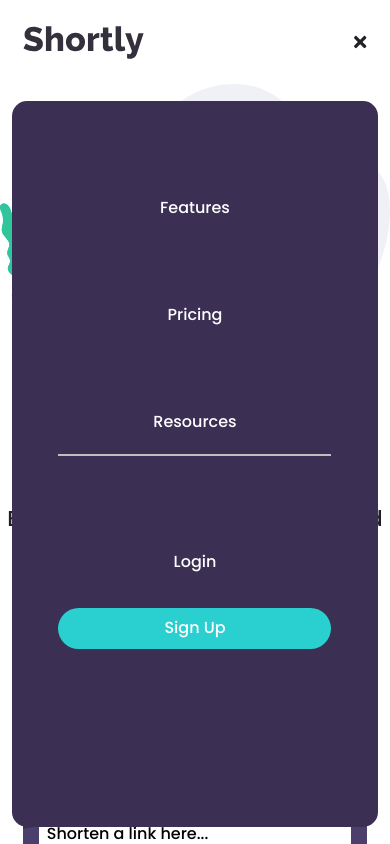
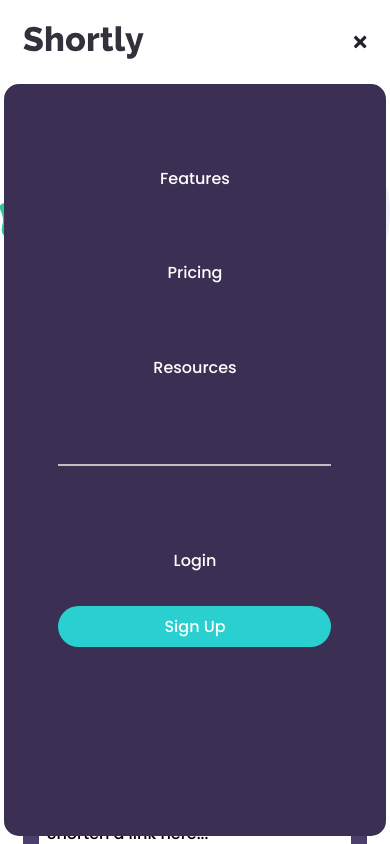
Before and after one commit to sarahkvburnett/shortly-url, a React (Create React App) app in the folder client/: page / in a window 390 px wide. Both pictures are taken after a click on the element 358 px from the left and 42 px from the top of the page. Shown: the top 844 px of the page. Built offline with nearby package versions, Linux system fonts and the light colour scheme.

Commit message:
link bug

```diff
--- a/client/src/components/NavBar.js
+++ b/client/src/components/NavBar.js
@@ -35,7 +35,7 @@ const NavBar = () => {
                         <NavLinks/>
                     </MediaQuery>
                     <MediaQuery maxDeviceWidth={breakpoint}>
-                        { isMobNav && <NavLinks setIsMobNav={setIsMobNav}/> }
+                        { isMobNav && <NavLinks toggleMobNav={toggleMobNav}/> }
                     </MediaQuery>
                 </Suspense>
                 <MediaQuery maxDeviceWidth={breakpoint}>
--- a/client/src/components/NavLinks.js
+++ b/client/src/components/NavLinks.js
@@ -9,10 +9,10 @@ const Links = styled.div`
     @media (max-width: ${desktop}) {
         position: absolute;
         z-index: 101;
-        top: 12vh;
-        left: 3vw;
-        height: 86vh;
-        width: 94vw;
+        top: 10vh;
+        left: 1vw;
+        height: 89vh;
+        width: 98vw;
         flex-direction: column;
         background: ${violet};
         padding: 2vh 2vw;
@@ -22,7 +22,7 @@ const Links = styled.div`
             display: block;
             width: 70vw;
             margin: auto;
-            height: 20px;
+            height: 10vh;
             border-bottom: 2px solid ${grey};
         }
         button {
@@ -65,13 +65,10 @@ const NavBtn = styled(Button)`
     margin: 1vw;
 `
 
-const NavLinks = ({setIsMobNav}) => {
+const NavLinks = ({toggleMobNav}) => {
     const { user: {isAuth} } = useUser();
-    const closeMobNav = () => {
-        if (setIsMobNav) setIsMobNav(false)
-    };
     return (
-        <Links onClick={closeMobNav}>
+        <Links onClick={toggleMobNav}>
             <div>
                 <NavBtn>Features</NavBtn>
                 <NavBtn>Pricing</NavBtn>
--- a/client/src/components/linkcrud/LinkAdder.js
+++ b/client/src/components/linkcrud/LinkAdder.js
@@ -102,9 +102,10 @@ const LinkAdder = () => {
             setIsSending(true);
             axios.post('api/links', params)
                 .then( ({data}) => {
+                    debugger;
                     const newLinks = [...links, {_id: data[0]._id, full: data[0].full, short: data[0]._id, date: data[0].date, click: data[0].click}];
+                    if (!user.id) localStorage.setItem('shortlyLinks', JSON.stringify(newLinks));
                     setLinks(newLinks);
-                    if (!user.id) localStorage.setItem('shortlyLinks', JSON.stringify(newLinks));
                     setInput({value: ''});
                     setIsSending(false);
                 })
--- a/client/src/hooks/useLinks.js
+++ b/client/src/hooks/useLinks.js
@@ -33,5 +33,6 @@ export const useLinks = () => {
         deleteLinkFromLinks,
         updateLinkInLinks,
         removeBrowserLinks,
+        setLinks
     }
 }
```
Also changed, not shown: 2 other files (tests, documents, lock files or other folders).
